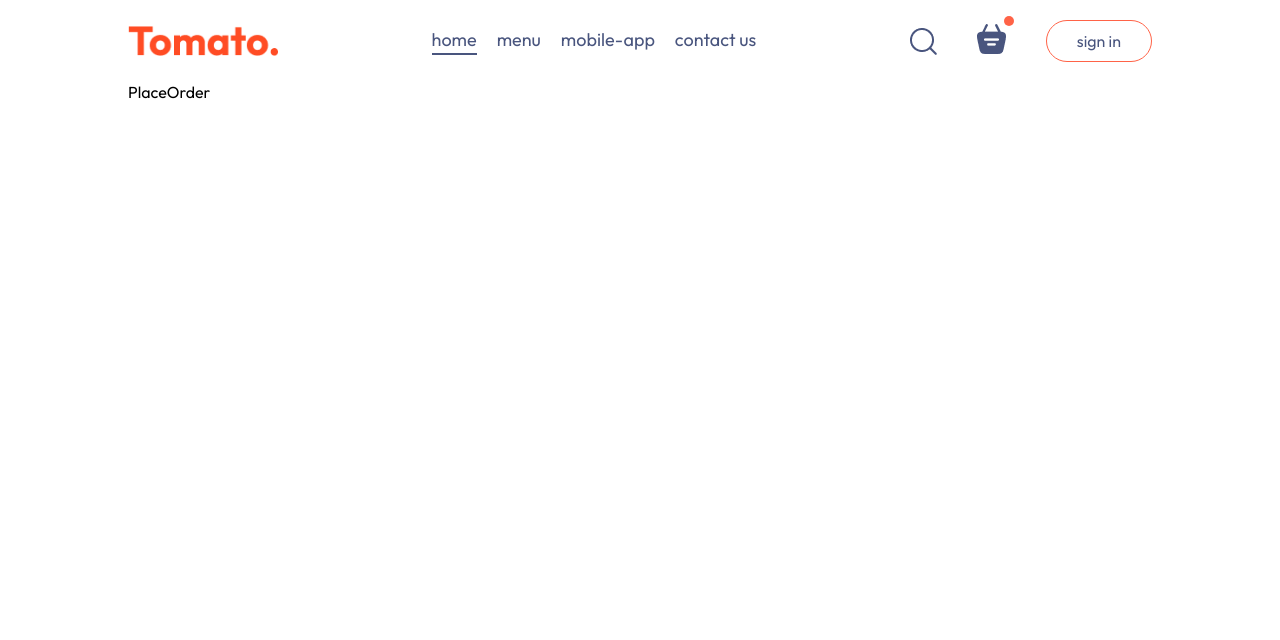
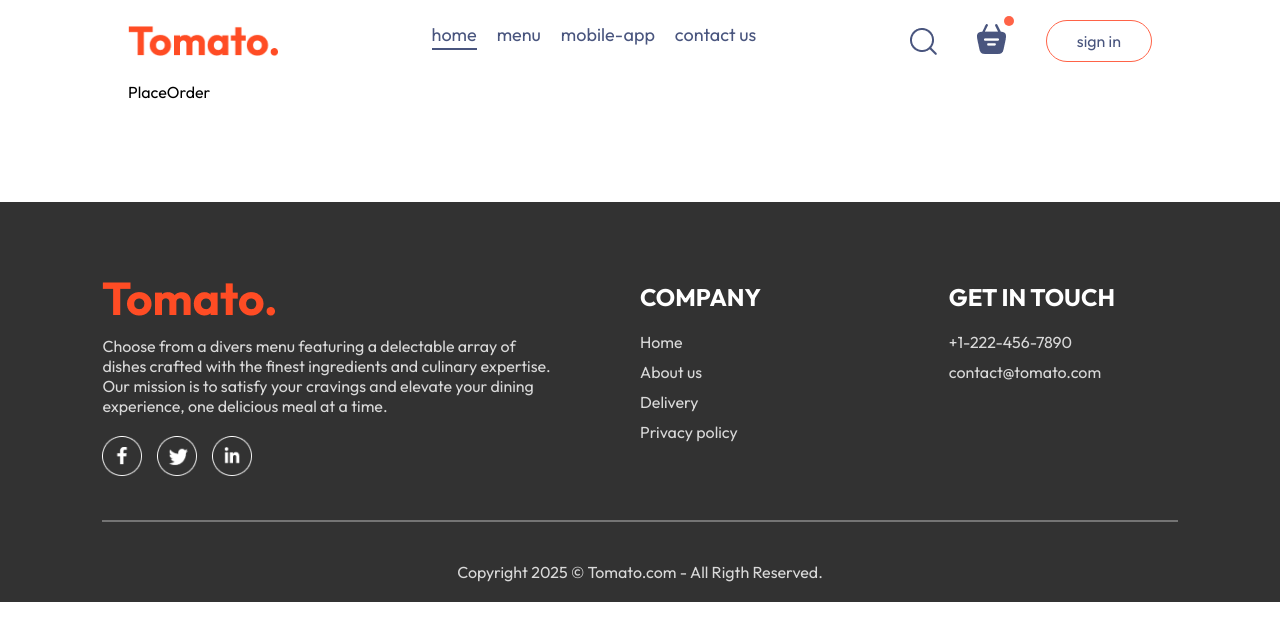
Before and after one commit to LenaM777/tomato-delivery, a React (Vite) app in the folder frontend/: page /order in a window 1280 px wide. Shown: the top 640 px of the page. Built offline with nearby package versions, Linux system fonts and the light colour scheme.

Commit message:
feat: Create Footer component include structure styles and icons

```diff
--- a/frontend/src/App.jsx
+++ b/frontend/src/App.jsx
@@ -4,9 +4,11 @@
 import Home from "./pages/Home/Home";
 import Cart from "./pages/Cart/Cart";
 import PlaceOrder from "./pages/PlaceOrder/PlaceOrder";
+import Footer from "./components/Footer/Footer";
 
 const App = () => {
   return (
+    <>
       <div className="app">
         <Navbar />
         <Routes>
@@ -15,6 +17,8 @@
           <Route path="/order" element={<PlaceOrder />} />
         </Routes>
       </div>
+      <Footer />
+    </>
   );
 };
 
--- /dev/null
+++ b/frontend/src/components/Footer/Footer.css
@@ -0,0 +1,43 @@
+.footer {
+    color: var(--color-footer);
+    background-color: var(--color-footer-bg);
+    display: flex;
+    flex-direction: column;
+    align-items: center;
+    gap: 20px;
+    padding: 80px 8vw 20px;
+    margin-top: 100px;
+}
+
+.footer__content {
+    width: 100%;
+    display: grid;
+    grid-template-columns: 2fr 1fr 1fr;
+    gap: 80px;
+}
+
+.footer__content-left,
+.footer__content-center,
+.footer__content-right {
+    display: flex;
+    flex-direction: column;
+    align-items: start;
+    gap: 20px;
+}
+
+.footer__title {
+    color: var(--color-light);
+}
+
+.footer__social-icons img {
+    width: 40px;
+    margin-right: 15px;
+}
+
+.footer hr {
+    width: 100%;
+    height: 2px;
+    margin: 20px 0;
+    background-color: var(--color-gray-dark);
+    border: none;
+}
--- /dev/null
+++ b/frontend/src/components/Footer/Footer.jsx
@@ -0,0 +1,48 @@
+import React from "react";
+import "./Footer.css";
+import { assets } from "../../assets/assets";
+
+const Footer = () => {
+  return (
+    <div className="footer" id="footer">
+      <div className="footer__content">
+        <div className="footer__content-left">
+          <img src={assets.logo} alt="" />
+          <p>
+            Choose from a divers menu featuring a delectable array of dishes
+            crafted with the finest ingredients and culinary expertise. Our
+            mission is to satisfy your cravings and elevate your dining
+            experience, one delicious meal at a time.
+          </p>
+          <div className="footer__social-icons">
+            <img src={assets.facebook_icon} alt="facebook_icon" />
+            <img src={assets.twitter_icon} alt="twitter_icon" />
+            <img src={assets.linkedin_icon} alt="linkedin_icon" />
+          </div>
+        </div>
+        <div className="footer__content-center">
+          <h2 className="footer__title">COMPANY</h2>
+          <ul>
+            <li>Home</li>
+            <li>About us</li>
+            <li>Delivery</li>
+            <li>Privacy policy</li>
+          </ul>
+        </div>
+        <div className="footer__content-right">
+          <h2 className="footer__title">GET IN TOUCH</h2>
+          <ul>
+            <li>+1-222-456-7890</li>
+            <li>contact@tomato.com</li>
+          </ul>
+        </div>
+      </div>
+      <hr />
+      <p className="footer-copyright">
+        Copyright 2025 &copy; Tomato.com - All Rigth Reserved.
+      </p>
+    </div>
+  );
+};
+
+export default Footer;
--- a/frontend/src/index.css
+++ b/frontend/src/index.css
@@ -22,6 +22,8 @@
 }
 li {
   cursor: pointer;
+  list-style: none;
+  margin-bottom: 10px;
 }
 
 .app {
--- a/frontend/src/styles/variables.css
+++ b/frontend/src/styles/variables.css
@@ -9,7 +9,7 @@
   --color-text-light: #808080;
   --color-text-dark: #676767;
   --color-hr-light: #e2e2e2;
-  --color-bg-3: #d9d9d9;
+  --color-footer: #d9d9d9;
   --color-footer-bg: #323232;
   --color-gray-light: #c5c5c5;
   --color-gray-dark: #747474;
```
Lines whose indentation alone changed are shown as unchanged.
